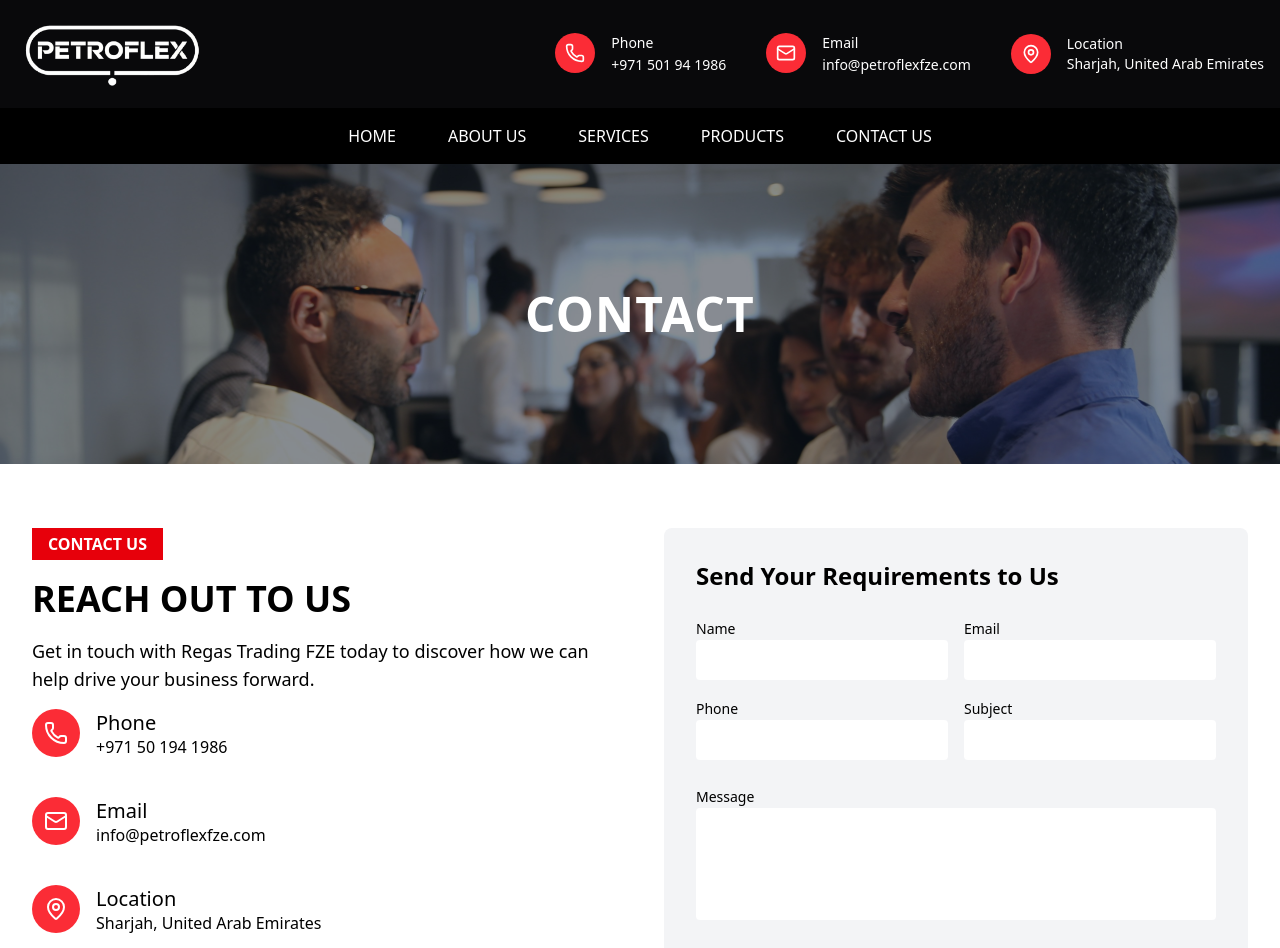
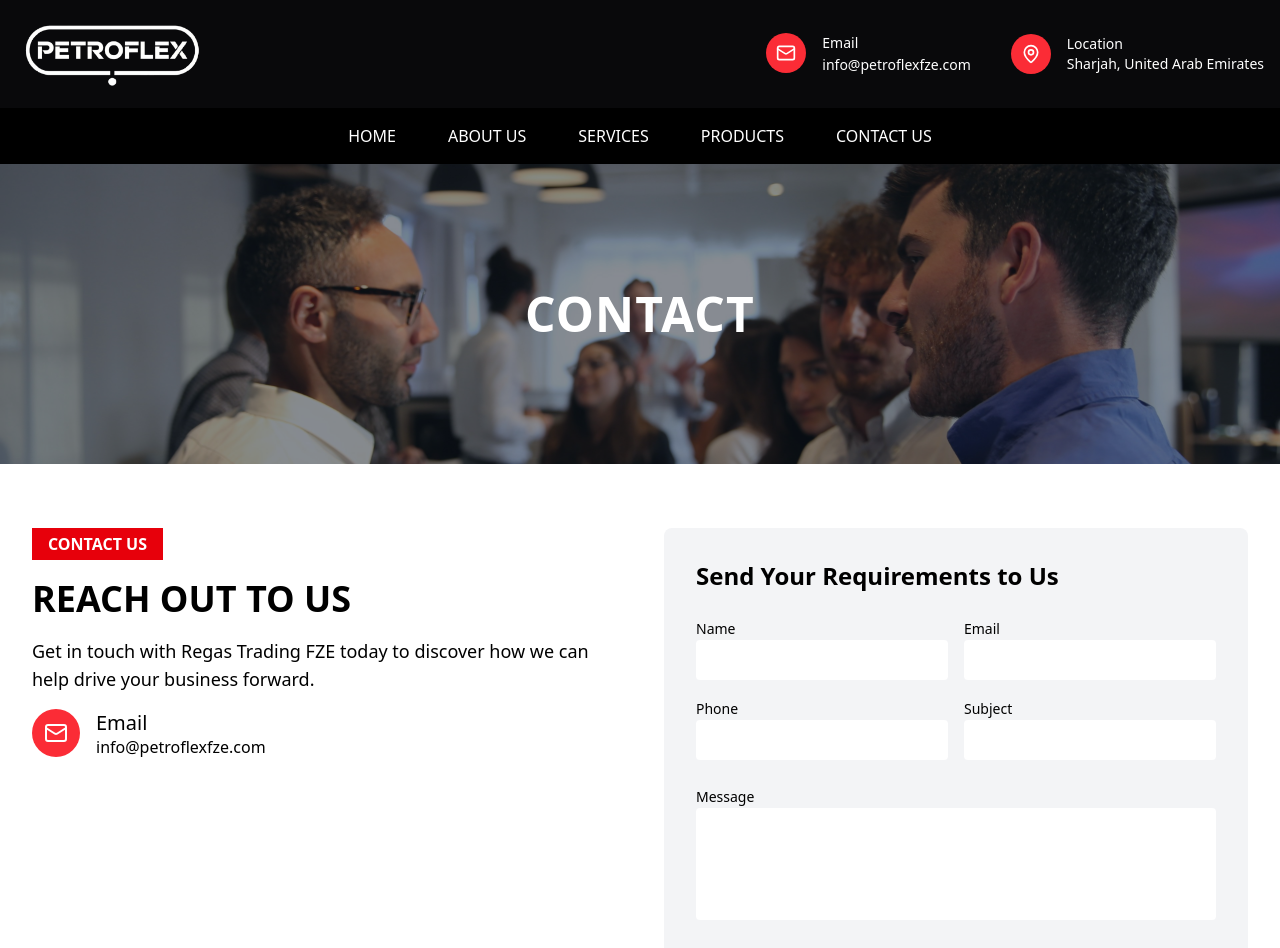
Before and after one commit to surajbruh/PETROFLEX-FZE, a React (Vite) app: page /contact in a window 1280 px wide. Shown: the top 948 px of the page. Built offline with nearby package versions, Linux system fonts and the light colour scheme.

Commit message:
updated contactInfo and headerInfo components.

```diff
--- a/src/components/ContactInfo.jsx
+++ b/src/components/ContactInfo.jsx
@@ -3,22 +3,10 @@ import { Phone, Mail, MapPin } from "lucide-react";
 
 const contactItems = [
     {
-        icon: Phone,
-        label: "Phone",
-        value: "+971 50 194 1986",
-        href: "tel:+971501941986",
-    },
-    {
         icon: Mail,
         label: "Email",
         value: "info@petroflexfze.com",
         href: "mailto:info@petroflexfze.com",
-    },
-    {
-        icon: MapPin,
-        label: "Location",
-        value: "Sharjah, United Arab Emirates",
-        href: null,
     },
 ];
 
--- a/src/components/HeaderInfo.jsx
+++ b/src/components/HeaderInfo.jsx
@@ -2,12 +2,6 @@ import React from "react";
 import { Phone, Mail, MapPin } from "lucide-react";
 
 const contactItems = [
-    {
-        icon: Phone,
-        label: "Phone",
-        value: "+971 501 94 1986",
-        href: "tel:+971509036334",
-    },
     {
         icon: Mail,
         label: "Email",
--- a/src/config/data.json
+++ b/src/config/data.json
@@ -125,16 +125,11 @@
         "accordionItems": [
             {
                 "id": 1,
-                "title": "What services do you offer?",
-                "content": "We provide chartering, logistics, product trading, and cargo movement solutions across international markets."
-            },
-            {
-                "id": 2,
                 "title": "Do you handle international shipments?",
                 "content": "Yes, we operate globally with trusted partners across major ports."
             },
             {
-                "id": 3,
+                "id": 2,
                 "title": "How can I request a quote?",
                 "content": "You can request a quote through our contact page — our team will respond promptly."
             }
```
